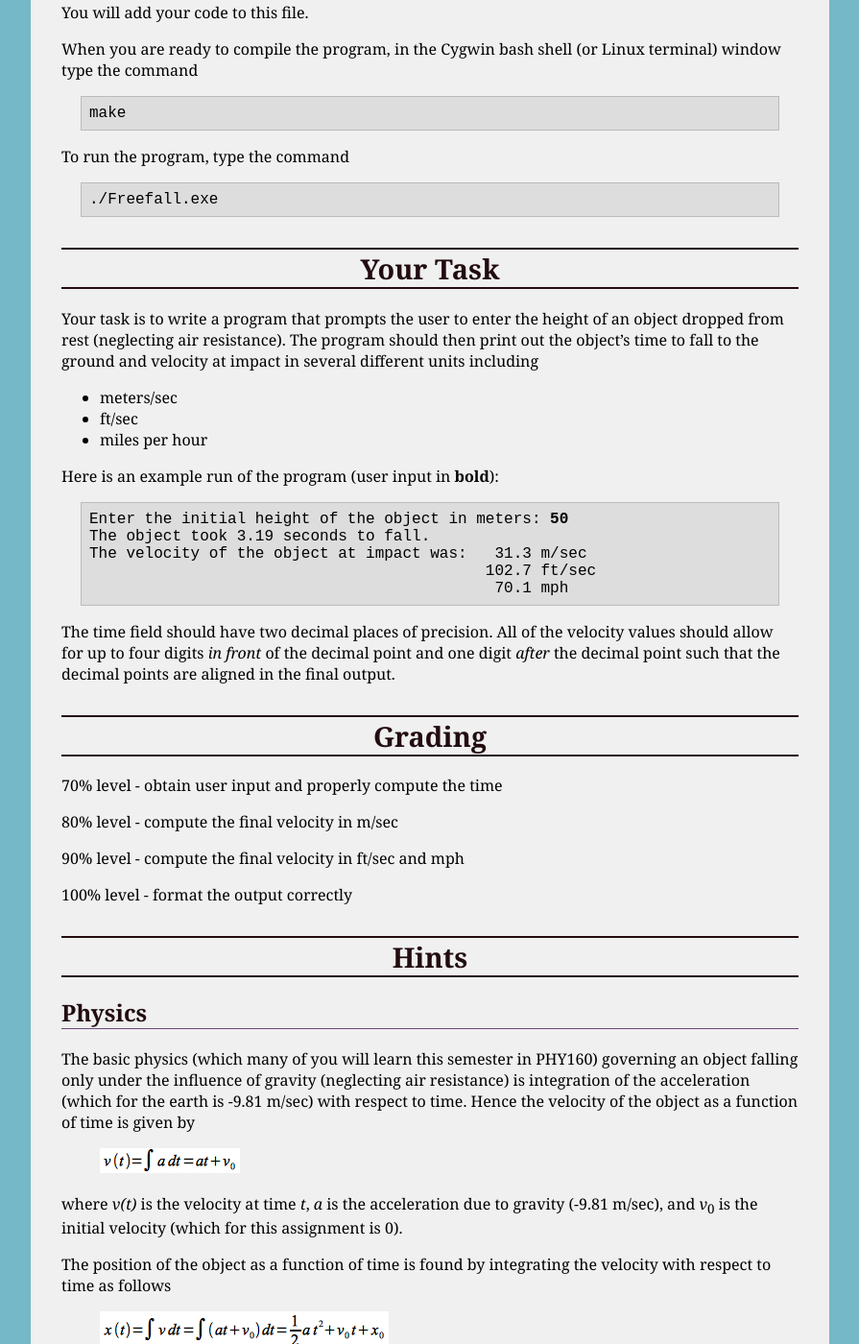
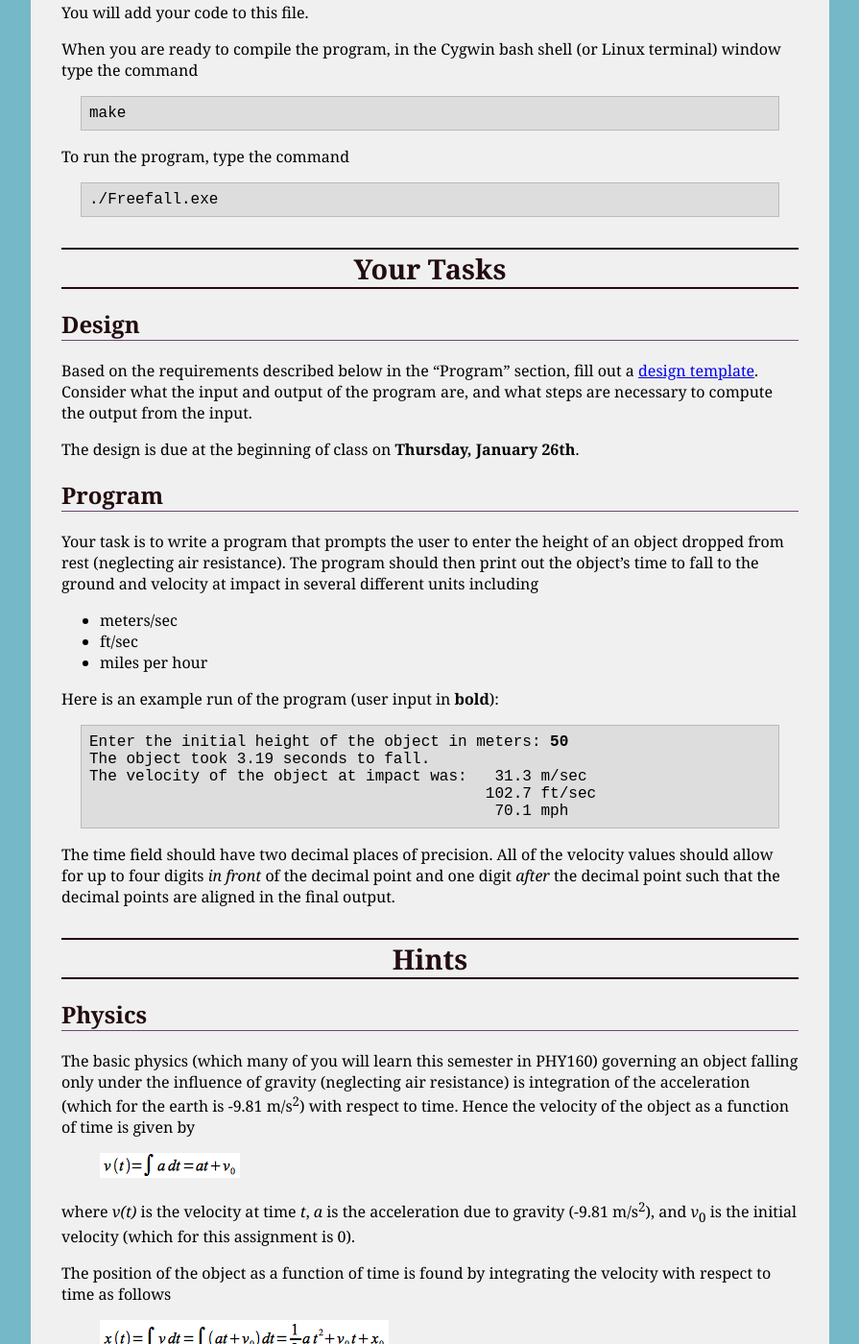
Before and after one commit to ycpcs/cs101-spring2017, a Jekyll site: the page built from assign/assign01.md, in a window 1280 px wide and 1400 px high, scrolled down 683 px. Shown: the whole window at 96% size, without its empty margins (192-1087 px from the left). Built offline with Jekyll 4.4.1, drawn with Linux system fonts in a browser that asks for light colours; some of the changed text lies outside the part shown.

Commit message:
updated for design artifact

```diff
--- a/assign/assign01.md
+++ b/assign/assign01.md
@@ -3,9 +3,9 @@ layout: default
 title: "Assignment 1: Freefalling"
 ---
 
-Due: **Monday, Feb 1st by 11:59 PM**
+Design due: **Thursday, January 26th** at the beginning of class
 
-**Update** Due: **Friday, Feb 5th by 11:59 PM**
+Program due: **Tuesday, Jan 31st by 11:59 PM**
 
 Getting Started
 ===============
@@ -39,8 +39,16 @@ To run the program, type the command
 
     ./Freefall.exe
 
-Your Task
-=========
+Your Tasks
+==========
+
+## Design
+
+Based on the requirements described below in the "Program" section, fill out a [design template](../design-template.pdf).  Consider what the input and output of the program are, and what steps are necessary to compute the output from the input.
+
+The design is due at the beginning of class on **Thursday, January 26th**.
+
+## Program
 
 Your task is to write a program that prompts the user to enter the height of an object dropped from rest (neglecting air resistance). The program should then print out the object's time to fall to the ground and velocity at impact in several different units including
 
@@ -60,28 +68,17 @@ The velocity of the object at impact was:   31.3 m/sec
 
 The time field should have two decimal places of precision. All of the velocity values should allow for up to four digits *in front* of the decimal point and one digit *after* the decimal point such that the decimal points are aligned in the final output.
 
-Grading
-=======
-
-70% level - obtain user input and properly compute the time
-
-80% level - compute the final velocity in m/sec
-
-90% level - compute the final velocity in ft/sec and mph
-
-100% level - format the output correctly
-
 Hints
 =====
 
 Physics
 -------
 
-The basic physics (which many of you will learn this semester in PHY160) governing an object falling only under the influence of gravity (neglecting air resistance) is integration of the acceleration (which for the earth is -9.81 m/sec) with respect to time. Hence the velocity of the object as a function of time is given by
+The basic physics (which many of you will learn this semester in PHY160) governing an object falling only under the influence of gravity (neglecting air resistance) is integration of the acceleration (which for the earth is -9.81 m/s<sup>2</sup>) with respect to time. Hence the velocity of the object as a function of time is given by
 
 > ![image](images/assign01/veleq.png)
 
-where *v(t)* is the velocity at time *t*, *a* is the acceleration due to gravity (-9.81 m/sec), and *v*<sub>0</sub> is the initial velocity (which for this assignment is 0).
+where *v(t)* is the velocity at time *t*, *a* is the acceleration due to gravity (-9.81 m/s<sup>2</sup>), and *v*<sub>0</sub> is the initial velocity (which for this assignment is 0).
 
 The position of the object as a function of time is found by integrating the velocity with respect to time as follows
 
@@ -122,10 +119,28 @@ which returns a **double** value which is the square root of *x*. You will need
 
 See pages 346&ndash;353 of the textbook for details regarding the conversion specifiers for **printf**.
 
+Grading
+=======
+
+The overall assignment is out of 100 points.
+
+**Design**:
+
+The design is worth up to 15 points.  The design will be graded for effort rather than correctness, so if you make a good faith effort, you should receive full credit for the design.  *However*, if your design is not correct, it will be difficult to implement the program.  We will go over a correct design in class on the day the designs are due, and it is likely that you will receive feedback on your design if you meet with your instructor or a tutor to get help on the assignment.
+
+**Program**:
+
+* Obtaining user input and correctly computing the time is worth up to 55 points
+* Above, and computing the final velocity in m/s is worth up to 65 points
+* Above, and computing the final velocity in ft/s and mph is worth up to 75 points
+* Above, and output formatted correctly is worth up to 85 points
+
 Submitting
 ==========
 
-To submit your work, make sure your **Freefall.cpp** file is saved, and in the Cygwin window type the command
+Your design will be checked off in class on the day the designs are due.
+
+To submit your program, make sure your **Freefall.cpp** file is saved, and in the Cygwin window type the command
 
     make submit
 
```
Also changed, not shown: assign/index.md (+3 -3 lines).
